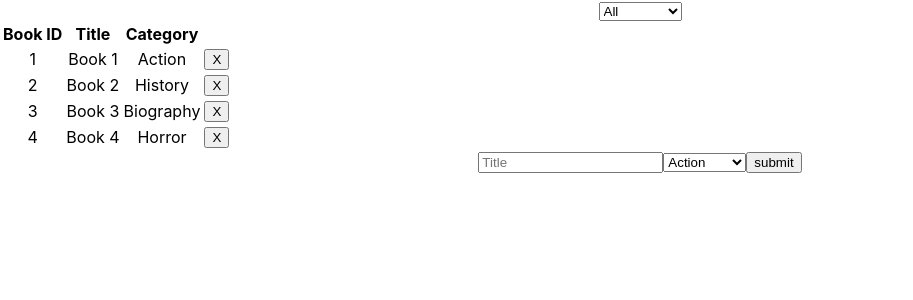
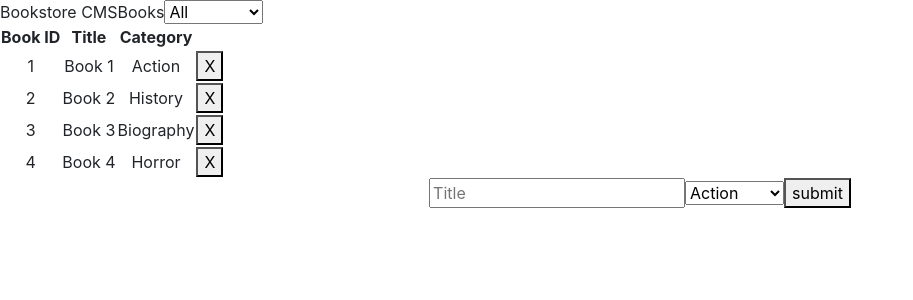
Before and after one commit to arikarim/Book-Store, a React (Create React App) app: page / in a window 1280 px wide. Shown: the top 300 px of the page, without its empty margins (0-913 px from the left). Built offline with nearby package versions, Linux system fonts and the light colour scheme.

Commit message:
Add navbar

```diff
--- a/public/index.html
+++ b/public/index.html
@@ -9,6 +9,8 @@
       name="description"
       content="Web site created using create-react-app"
     />
+    <link href="https://cdn.jsdelivr.net/npm/bootstrap@5.0.1/dist/css/bootstrap.min.css" rel="stylesheet" integrity="sha384-+0n0xVW2eSR5OomGNYDnhzAbDsOXxcvSN1TPprVMTNDbiYZCxYbOOl7+AMvyTG2x" crossorigin="anonymous">
+
     <link rel="apple-touch-icon" href="%PUBLIC_URL%/logo192.png" />
     <!--
       manifest.json provides metadata used when your web app is installed on a
@@ -24,7 +26,7 @@
       work correctly both with client-side routing and a non-root public URL.
       Learn how to configure a non-root public URL by running `npm run build`.
     -->
-    <title>React App</title>
+    <title>Bookstore CMS</title>
   </head>
   <body>
     <noscript>You need to enable JavaScript to run this app.</noscript>
--- a/src/containers/BookList.js
+++ b/src/containers/BookList.js
@@ -9,7 +9,11 @@ const BookList = ({
   books, removeBook, filter, changeFilter,
 }) => (
   <div>
-    <CategoryFilter filter={filter} handleFilterChange={changeFilter} />
+    <div className="d-flex">
+      <span className="logo">Bookstore CMS</span>
+      <span className="book">Books</span>
+      <CategoryFilter filter={filter} handleFilterChange={changeFilter} />
+    </div>
     <table>
       <thead>
         <tr>
```
